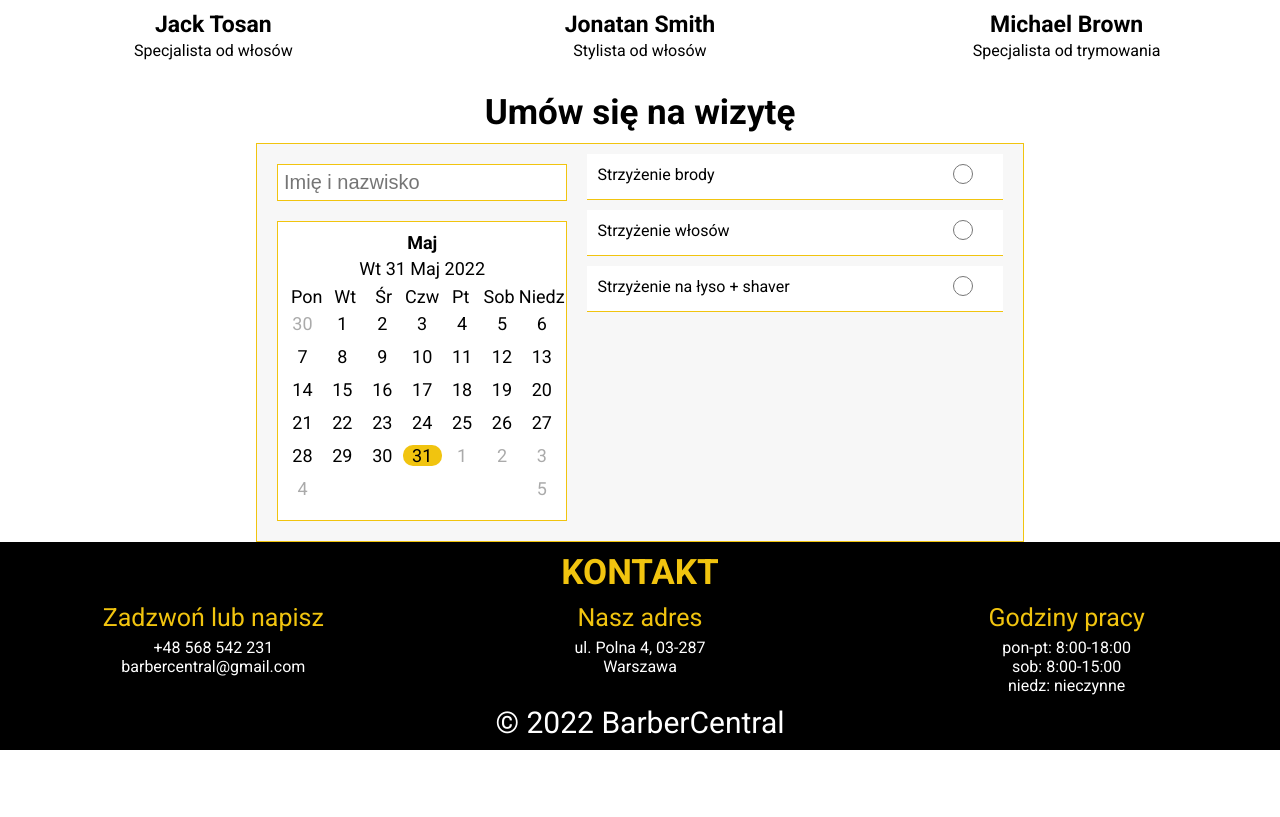
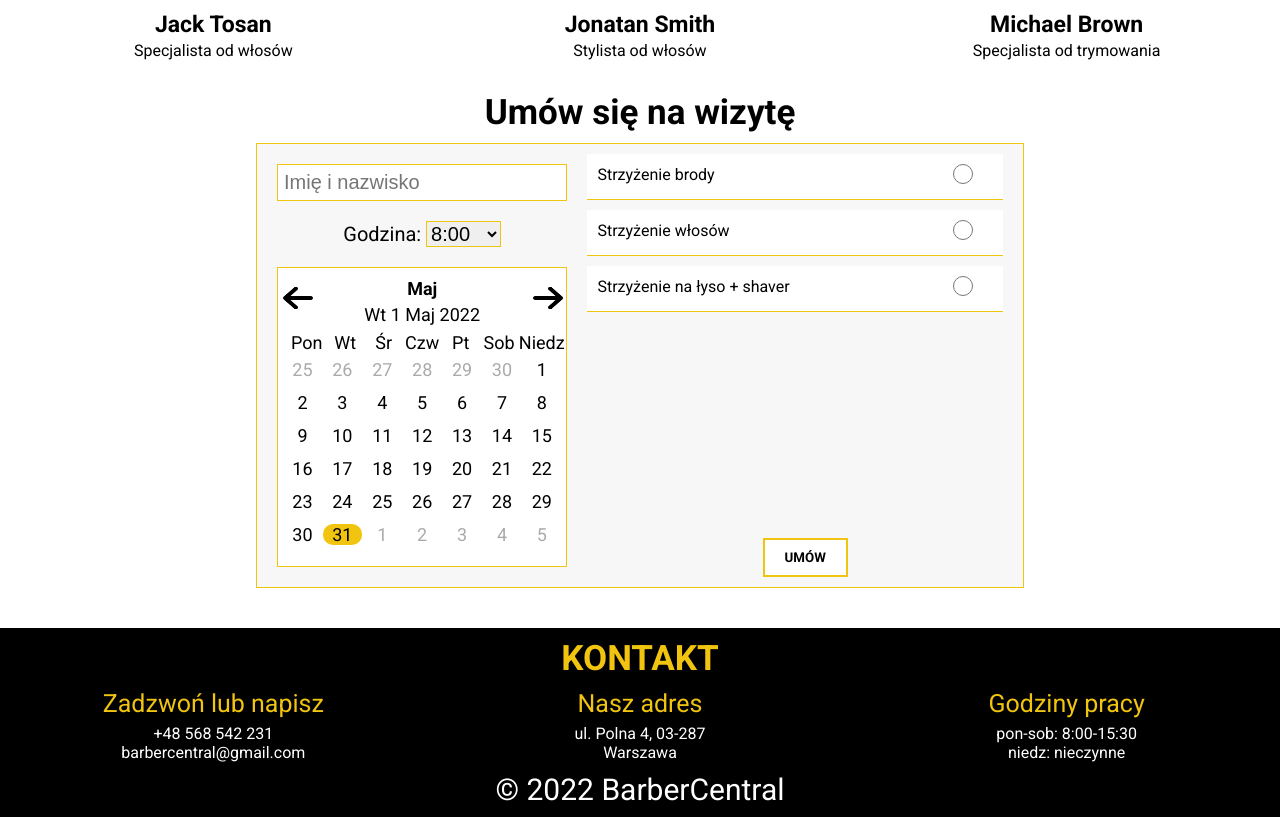
Before and after one commit to pawel4985/Witryna-Barber, a PHP site: page / in a window 1280 px wide. Shown: the part 1374-2191 px from the top of the page. Before the commit the page ends 2124 px from the top, so only its background shows below. Run offline with PHP 8.4, Linux system fonts and the light colour scheme.

Commit message:
finish calendar and add service to appointment form

```diff
--- a/index.php
+++ b/index.php
@@ -29,7 +29,7 @@ session_start();
                 <div class="log_item"><img src="img/user.png"></div>
                 <form class="logowanie" action="" method="post">
                     <?php
-                    if ($_POST) {
+                    if (isset($_POST['login'])) {
                         $log = $_POST['log'];
                         $pass =  $_POST["pass"];
                         @$db = mysqli_connect("localhost", "root", "", "barber") or die("Błąd połączenia z bazą danych!");
@@ -73,7 +73,7 @@ session_start();
                     ?>
                     <label><img src="img/user_log.png"><input type="text" name="log" placeholder="Login"></label>
                     <label><img src="img/key_log.png"><input type="password" name="pass" placeholder="Hasło"></label>
-                    <input type="submit" value="ZALOGUJ">
+                    <input type="submit" name="login' value="ZALOGUJ">
                     <a href="register.php">REJESTRACJA</a>
                 </form>
             </div>
@@ -135,10 +135,33 @@ session_start();
             <div class="appointment">
                 <div class="content">
                     <h2>Umów się na wizytę</h2>
-                    <div class="apoint" action="" method="POST">
+                    <div class="apoint" >
+                    <form action="" id="apoi" method="post">
                         <div class="left">
                             <input type="text" placeholder="Imię i nazwisko" name="dane">
+                            <label>Godzina: <select name="hour">
+                                <option value="8:00">8:00</option>
+                                <option value="8:30">8:30</option>
+                                <option value="9:00">9:00</option>
+                                <option value="9:30">9:30</option>
+                                <option value="10:00">10:00</option>
+                                <option value="10:30">10:30</option>
+                                <option value="11:00">11:00</option>
+                                <option value="11:30">11:30</option>
+                                <option value="12:00">12:00</option>
+                                <option value="12:30">12:30</option>
+                                <option value="13:00">13:00</option>
+                                <option value="13:30">13:30</option>
+                                <option value="14:00">14:00</option>
+                                <option value="14:30">14:30</option>
+                                <option value="15:00">15:00</option>
+                            </select>
+                            </label>
                             <div class="calendar">
+                                <div class="control">
+                                    <img src="img/arrow-left.png">
+                                    <img src="img/arrow-right.png">
+                                </div>
                                 <p class="mounth"></p>
                                 <p class="date"></p>
                                 <div class="days_name">
@@ -154,15 +177,30 @@ session_start();
                                 </div>
                             </div>
                         </div>
-                        <div class="services">
-                            <div><label>Strzyżenie brody</label><input name="service" type="radio"></div>
-                            <div><label>Strzyżenie włosów</label><input name="service" type="radio"></div>
-                            <div><label>Strzyżenie na łyso + shaver</label><input name="service" type="radio">
+                        <div class="right">
+                            <div class="services">
+                            <div><label>Strzyżenie brody</label><input name="service" value="Strzyżenie brody" type="radio"></div>
+                            <div><label>Strzyżenie włosów</label><input name="service" value="Strzyżenie włosów" type="radio"></div>
+                            <div><label>Strzyżenie na łyso + shaver</label><input name="service" value="Strzyżenie na łyso + shaver" type="radio">
                             </div>
+                            </div>
+                            <input type="hidden" name="data" id="date">
+                            <input type="submit" name="apoint" value="UMÓW" onclick="appoint()">
                         </div>
+
                         </form>
+                        </div>
                     </div>
                 </div>
+                <?php
+                        if(isset($_POST['apoint'])){
+                            $dane=$_POST['dane'];
+                            $godzina=$_POST['hour'];
+                            $usluga=$_POST['service'];
+                            $data=$_POST['data'];
+                            echo $dane." ".$godzina." ".$usluga." ".$data;
+                        }
+                        ?>
         </main>
         <footer>
             <h3>KONTAKT</h3>
@@ -179,8 +217,7 @@ session_start();
                 </div>
                 <div>
                     <p>Godziny pracy</p>
-                    <p>pon-pt: 8:00-18:00</p>
-                    <p>sob: 8:00-15:00</p>
+                    <p>pon-sob: 8:00-15:30</p>
                     <p>niedz: nieczynne</p>
                 </div>
             </div>
--- a/main.js
+++ b/main.js
@@ -19,6 +19,11 @@ if (document.getElementById('newsletter')) {
 }
 //kalendarz
 date = new Date();
+actual = new Date();
+calendar()
+
+function calendar() {
+    date.setDate(1);
     miesiace = [
         "Styczeń", "Luty", "Marzec", "Kwiecień", "Maj", "Czerwiec", "Lipiec", "Sierpien", "Wrzesień",
         "Październik", "Listopad", "Grudzień"
@@ -26,7 +31,7 @@ miesiace = [
     days = ""
     dni = ["Niedz", "Pon", "Wt", "Śr", "Czw", "Pt", "Sob", "Niedz"]
     document.querySelector("main .appointment .content .apoint .left .calendar .mounth").innerHTML = miesiace[date.getMonth()];
-document.querySelector("main .appointment .content .apoint .left .calendar .date").innerHTML = dni[date.getDay()] + " " + date.getDate() +
+    document.querySelector("main .appointment .content .apoint .left .calendar .date").innerHTML = dni[actual.getDay()] + " " + date.getDate() +
         " " + miesiace[date.getMonth()] + " " + date.getFullYear();
     tabela = document.querySelector(".calendar .days");
     const lastDay = new Date(
@@ -62,13 +67,59 @@ for (let i = 1; i <= lastDay; i++) {
             i === new Date().getDate() &&
             date.getMonth() === new Date().getMonth()
         ) {
-        days += `<div class="today">${i}</div>`;
+            days += `<div class="today" onclick="select(this)">${i}</div>`;
         } else {
-        days += `<div>${i}</div>`;
+            days += `<div onclick="select(this)">${i}</div>`;
         }
     }
 
     for (let j = 1; j <= nextDays + 1; j++) {
-    days += `<div class="next-date">${j}</div>`;
+        days += `<div class="next-date"">${j}</div>`;
         tabela.innerHTML = days;
     }
+}
+
+function nextLastDay(i) {
+    const nextLastDay = new Date(
+        date.getFullYear(),
+        date.getMonth() + i + 1,
+        0
+    ).getDate();
+    return nextLastDay
+}
+let count = 1;
+let count_days = 0;
+document.querySelector(".control img:first-of-type").addEventListener("click", () => {
+    date.setMonth(date.getMonth() - 1);
+    calendar()
+})
+document.querySelector(".control img:last-of-type").addEventListener("click", () => {
+    date.setMonth(date.getMonth() + 1);
+    calendar()
+})
+
+let last_div
+
+function select(div) {
+    if (last_div) {
+        last_div.classList.remove("select");
+    }
+    div.classList.add("select");
+    last_div = div;
+    appoint()
+}
+
+function appoint() {
+    if (document.querySelector(".select")) {
+        dzien = document.querySelector(".select").textContent
+        miesiac = date.getMonth() + 1
+        if (dzien < 10) {
+            dzien = "0" + dzien;
+        }
+        if (miesiac < 10) {
+            miesiac = "0" + miesiac;
+        }
+        data = dzien + "." + miesiac + "." + date.getFullYear()
+        document.getElementById("date").value = data;
+    }
+}
--- a/style.css
+++ b/style.css
@@ -279,19 +279,28 @@ main .team .teammates div p.title {
 }
 
 main .appointment .content {
+    margin-bottom: 40px;
     display: flex;
     flex-direction: column;
     align-items: center;
     justify-content: center;
 }
 
+.wrong {
+    border-color: red;
+}
+
 main .appointment .content .apoint {
     border: 1px solid #F1C40F;
     width: 60%;
+    position: relative;
+    background-color: rgba(238, 238, 238, 0.486);
+}
+
+main .appointment .content .apoint form {
     display: flex;
     align-items: flex-start;
     justify-content: space-around;
-    background-color: rgba(238, 238, 238, 0.486);
 }
 
 main .appointment .content .apoint .left {
@@ -299,6 +308,18 @@ main .appointment .content .apoint .left {
     flex-direction: column;
     margin: 0 20px;
     width: 40%;
+}
+
+main .appointment .content .apoint .left label {
+    align-self: center;
+    font-size: 20px;
+}
+
+main .appointment .content .apoint .left select {
+    width: 75px;
+    font-size: 20px;
+    margin-bottom: 20px;
+    border: 1px solid #F1C40F;
 }
 
 main .appointment .content .apoint .left input {
@@ -310,11 +331,31 @@ main .appointment .content .apoint .left input {
 }
 
 main .appointment .content .apoint .services {
-    width: 60%;
+    width: 100%;
     font-family: roboto;
 }
 
+main .appointment .content .apoint .right {
+    display: flex;
+    flex-direction: column;
+    align-items: center;
+    justify-content: space-between;
+    width: 60%;
+}
+
+main .appointment .content .apoint .right input[type="submit"] {
+    position: absolute;
+    cursor: pointer;
+    bottom: 10px;
+    font-family: roboto;
+    font-weight: bold;
+    padding: 10px 20px;
+    background-color: white;
+    border: 2px solid #F1C40F;
+}
+
 main .appointment .content .apoint .left .calendar {
+    position: relative;
     padding: 5px;
     text-align: center;
     display: flex;
@@ -335,6 +376,10 @@ main .appointment .content .apoint .left .calendar .date {
     margin-bottom: 7px;
 }
 
+main .appointment .content .apoint .left .calendar div.days {
+    cursor: pointer;
+}
+
 .prev-date,
 .next-date {
     color: #aaa;
@@ -343,6 +388,33 @@ main .appointment .content .apoint .left .calendar .date {
 .today {
     background-color: #F1C40F;
     border-radius: 10px;
+}
+
+.control {
+    width: 100%;
+    position: absolute;
+}
+
+.control img {
+    cursor: pointer;
+    display: block;
+    position: absolute;
+    top: 10px;
+    width: 30px;
+    height: 30px;
+}
+
+.control img:first-of-type {
+    left: 0;
+}
+
+.control img:last-of-type {
+    right: 8px;
+}
+
+.select {
+    border-radius: 10px;
+    background-color: greenyellow;
 }
 
 main .appointment .content .apoint .left .calendar .days_name {
```
Also changed, not shown: img/arrow-left.png (added), img/arrow-right.png (added). Lines whose indentation alone changed are shown as unchanged.
